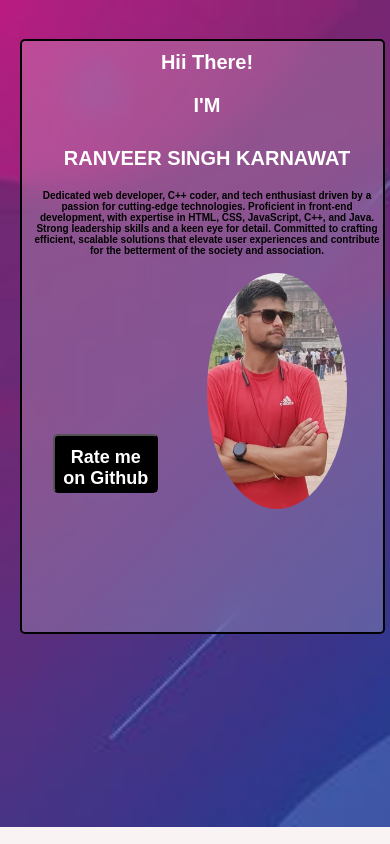
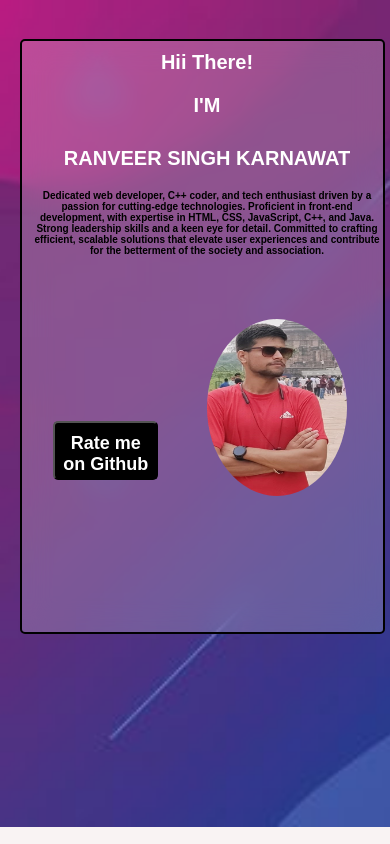
Before and after one commit to Rajni9031/Portfolio_rsk, a React (Create React App) app: page / in a window 390 px wide. Shown: the top 844 px of the page. Built offline with nearby package versions, Linux system fonts and the light colour scheme.

Commit message:
Final commit

```diff
--- a/src/components/lefthome.css
+++ b/src/components/lefthome.css
@@ -89,10 +89,10 @@
         }
         img{
             width: 40%;
-            height: 40%;
-            border-radius: 50%;
+            height: 30%;
+            border-radius: 60%;
             margin-left: 50%;
-            margin-top: 2%;
+            margin-top: 15%;
        }
        button{
             display: flex;
--- a/src/components/projects.css
+++ b/src/components/projects.css
@@ -342,7 +342,7 @@ box-shadow:  -18px -18px 36px #dedede,
   }
 }
 
-@media screen and (max-width: 550px){
+@media screen and (max-width: 500px){
   .containproject{
     height: 1150px;
     width: 100vw;
@@ -369,12 +369,13 @@ box-shadow:  -18px -18px 36px #dedede,
     width: 100vw;
     margin-left: 0;
   }
-  .card{
-    width: 90vw;
-  }
   .front .img{
     width: 100%;
-    height: 100%;
+      height: 100%;
+      transform-style: preserve-3d;
+      transition: transform 300ms;
+      box-shadow: 0px 0px 10px 1px #000000ee;
+      border-radius: 5px;
   }
   .front .front-content{
     width: 100%;
--- a/src/components/skills.css
+++ b/src/components/skills.css
@@ -112,10 +112,10 @@
         }
 }
 
-@media screen and (max-width: 550px){
+@media screen and (max-width: 500px){
     .flexskills{
         width: 93vw;
-        height: 900px;
+        height: 980px;
     }
     .containskills{
         width: 100vw;
```
